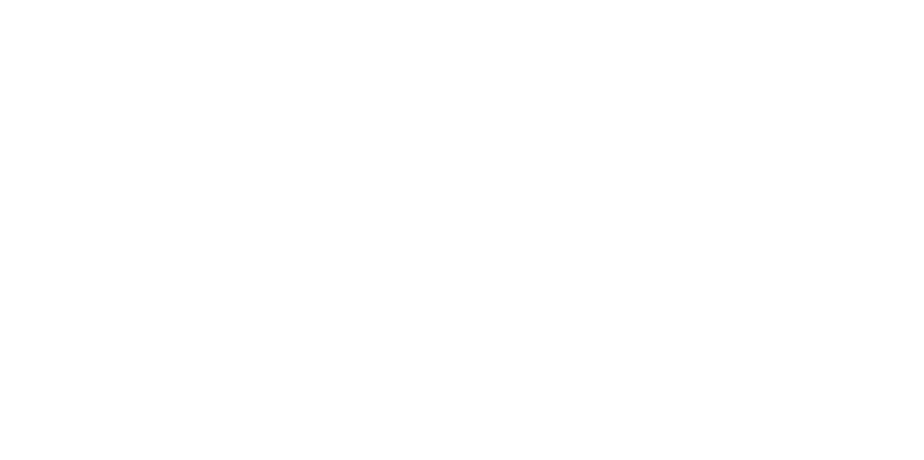
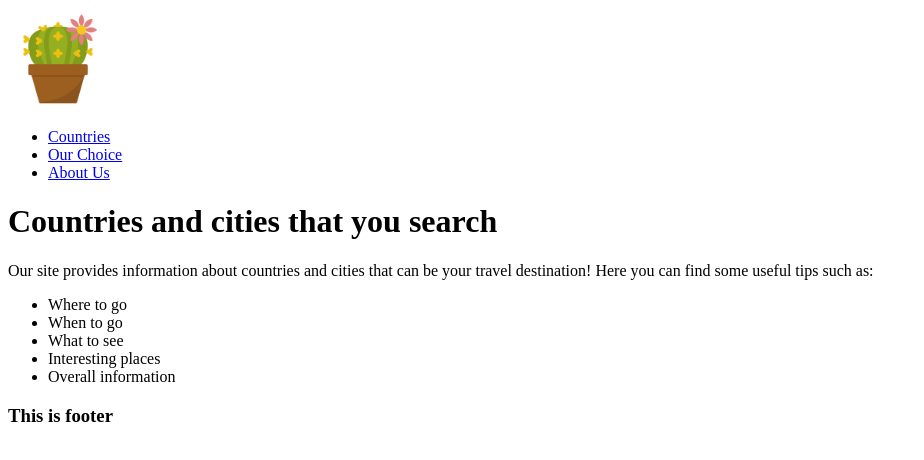
Before and after one commit to Edouard-Pon/univ-web-project, a plain HTML site: page index.html in a window 1280 px wide. Shown: the whole page, without its empty margins (0-924 px from the left). Drawn offline with Linux system fonts and the light colour scheme.

Commit message:
Added index.html

```diff
--- a/index.html
+++ b/index.html
@@ -5,9 +5,33 @@
     <meta name="viewport"
           content="width=device-width, user-scalable=no, initial-scale=1.0, maximum-scale=1.0, minimum-scale=1.0">
     <meta http-equiv="X-UA-Compatible" content="ie=edge">
-    <title>Document</title>
+    <title>CACTUS</title>
+    <link rel="icon" href="img/favicon-logo.ico">
 </head>
 <body>
-
+<header>
+    <nav class="header-nav">
+        <a class="header-title" href="index.html"><img src="img/logo.png" height="100px" width="100px" alt="Our logo"></a>
+        <ul>
+            <li><a href="index.html">Countries</a></li>
+            <li><a href="index.html">Our Choice</a></li>
+            <li><a href="index.html">About Us</a></li>
+        </ul>
+    </nav>
+</header>
+<main>
+    <h1>Countries and cities that you search</h1>
+    <p>Our site provides information about countries and cities that can be your travel destination! Here you can find some useful tips such as:</p>
+    <ul>
+        <li>Where to go</li>
+        <li>When to go</li>
+        <li>What to see</li>
+        <li>Interesting places</li>
+        <li>Overall information</li>
+    </ul>
+</main>
+<footer>
+    <h3>This is footer</h3>
+</footer>
 </body>
 </html>
```
Also changed, not shown: img/favicon-logo.ico (added), img/logo.png (added).
